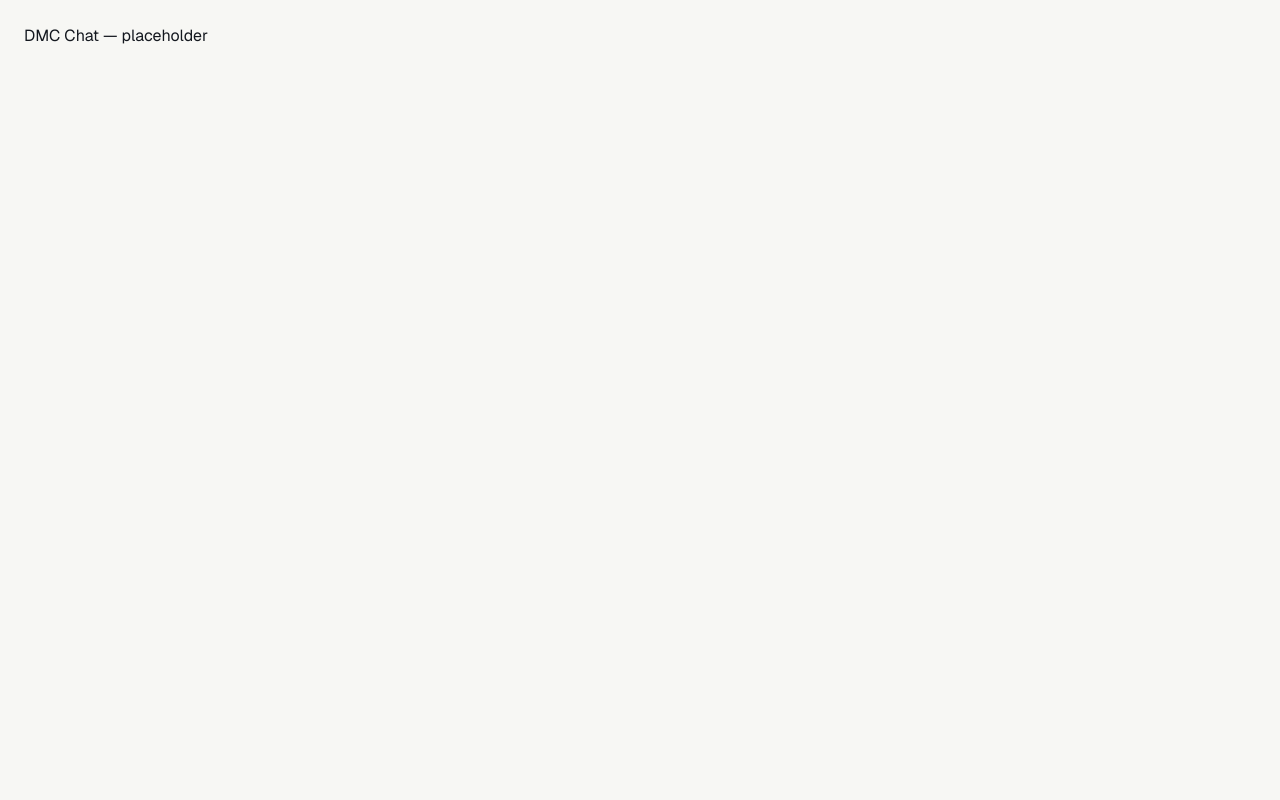
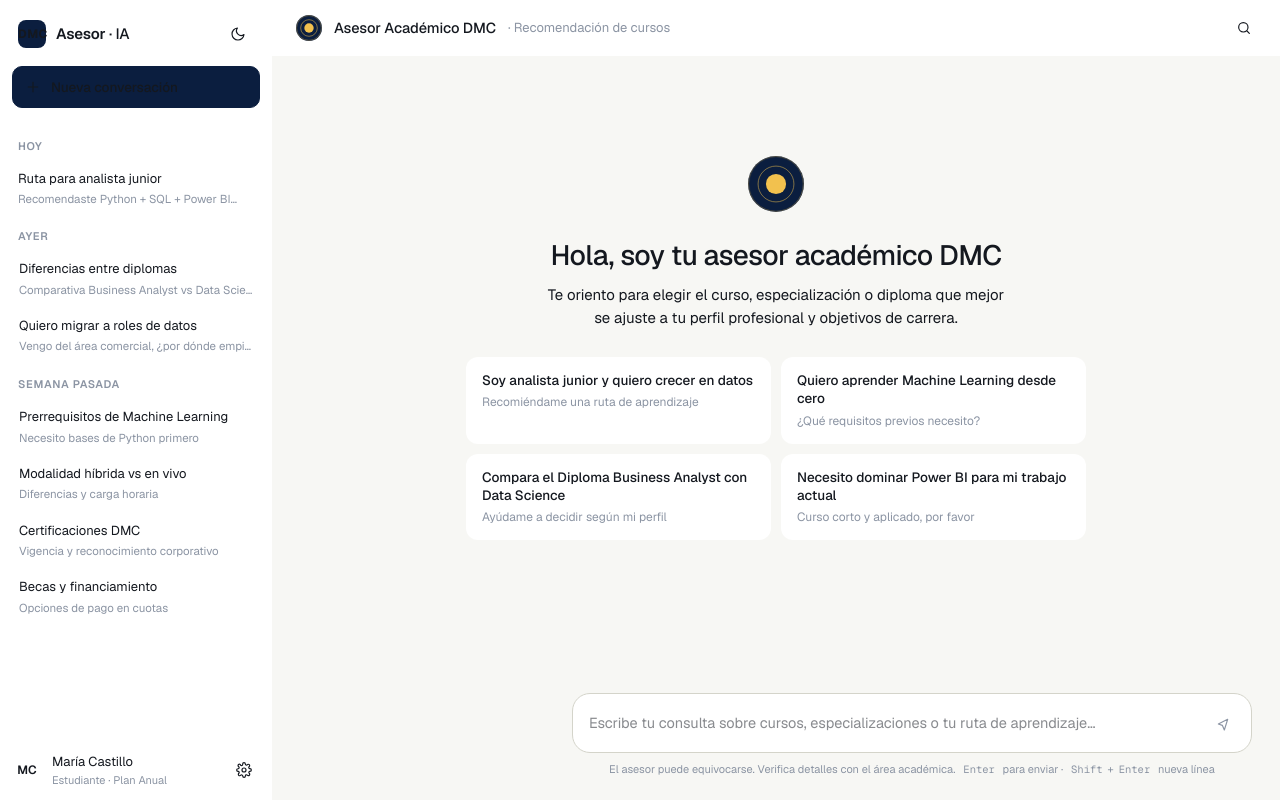
Before and after one commit to sebastianperudev2001/ask-dmc, a Next.js app in the folder apps/chat/: page / in a window 1280 px wide. Built offline with nearby package versions, Linux system fonts and the light colour scheme.

Commit message:
feat(chat): wire ChatApp, dark mode, and page

```diff
--- a/apps/chat/app/page.tsx
+++ b/apps/chat/app/page.tsx
@@ -1,3 +1,5 @@
-const Page = () => <div style={{ padding: 24 }}>DMC Chat — placeholder</div>
+import ChatApp from '@/components/ChatApp'
+
+const Page = () => <ChatApp />
 
 export default Page
--- /dev/null
+++ b/apps/chat/components/ChatApp.tsx
@@ -0,0 +1,29 @@
+'use client'
+import Sidebar from './Sidebar'
+import TopBar from './TopBar'
+import Welcome from './Welcome'
+import MessageList from './MessageList'
+import Composer from './Composer'
+import { useChat } from '@/hooks/useChat'
+import { useDarkMode } from '@/hooks/useDarkMode'
+
+const ChatApp = () => {
+  const { messages, busy, sendMessage, clearMessages } = useChat()
+  const { dark, toggle } = useDarkMode()
+  const showWelcome = messages.length === 0
+
+  return (
+    <div style={{ display: 'grid', gridTemplateColumns: '272px 1fr', height: '100vh', width: '100vw', background: 'var(--color-bg)' }}>
+      <Sidebar dark={dark} onToggleDark={toggle} onNew={clearMessages} />
+      <main style={{ display: 'flex', flexDirection: 'column', minWidth: 0, minHeight: 0, background: 'var(--color-bg)', position: 'relative' }}>
+        <TopBar busy={busy} />
+        {showWelcome
+          ? <Welcome onPick={sendMessage} />
+          : <MessageList messages={messages} />}
+        <Composer onSend={sendMessage} disabled={busy} />
+      </main>
+    </div>
+  )
+}
+
+export default ChatApp
--- /dev/null
+++ b/apps/chat/hooks/useDarkMode.ts
@@ -0,0 +1,14 @@
+'use client'
+import { useState, useEffect } from 'react'
+
+export const useDarkMode = () => {
+  const [dark, setDark] = useState(false)
+
+  useEffect(() => {
+    document.documentElement.classList.toggle('dark', dark)
+  }, [dark])
+
+  const toggle = () => setDark((d) => !d)
+
+  return { dark, toggle }
+}
```
